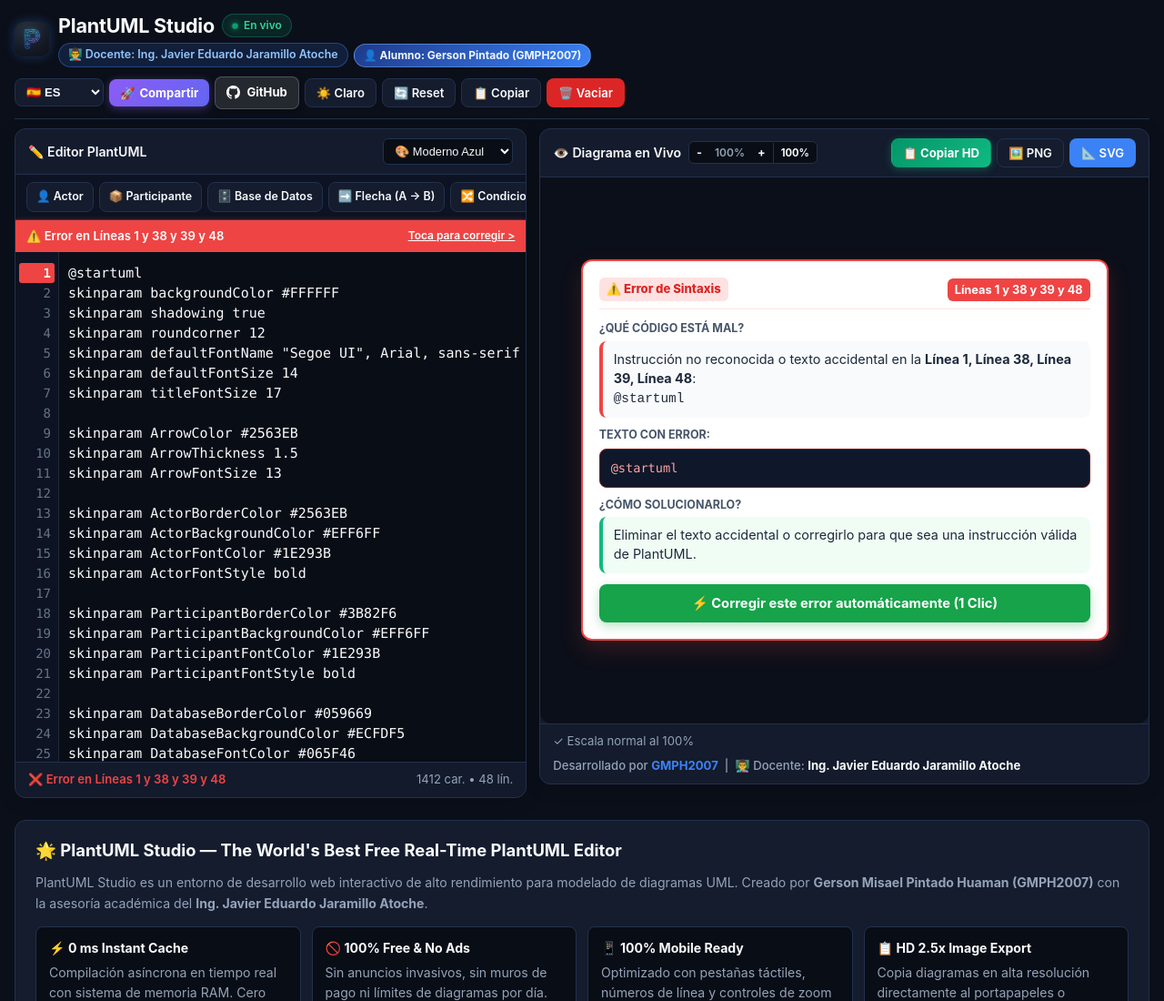
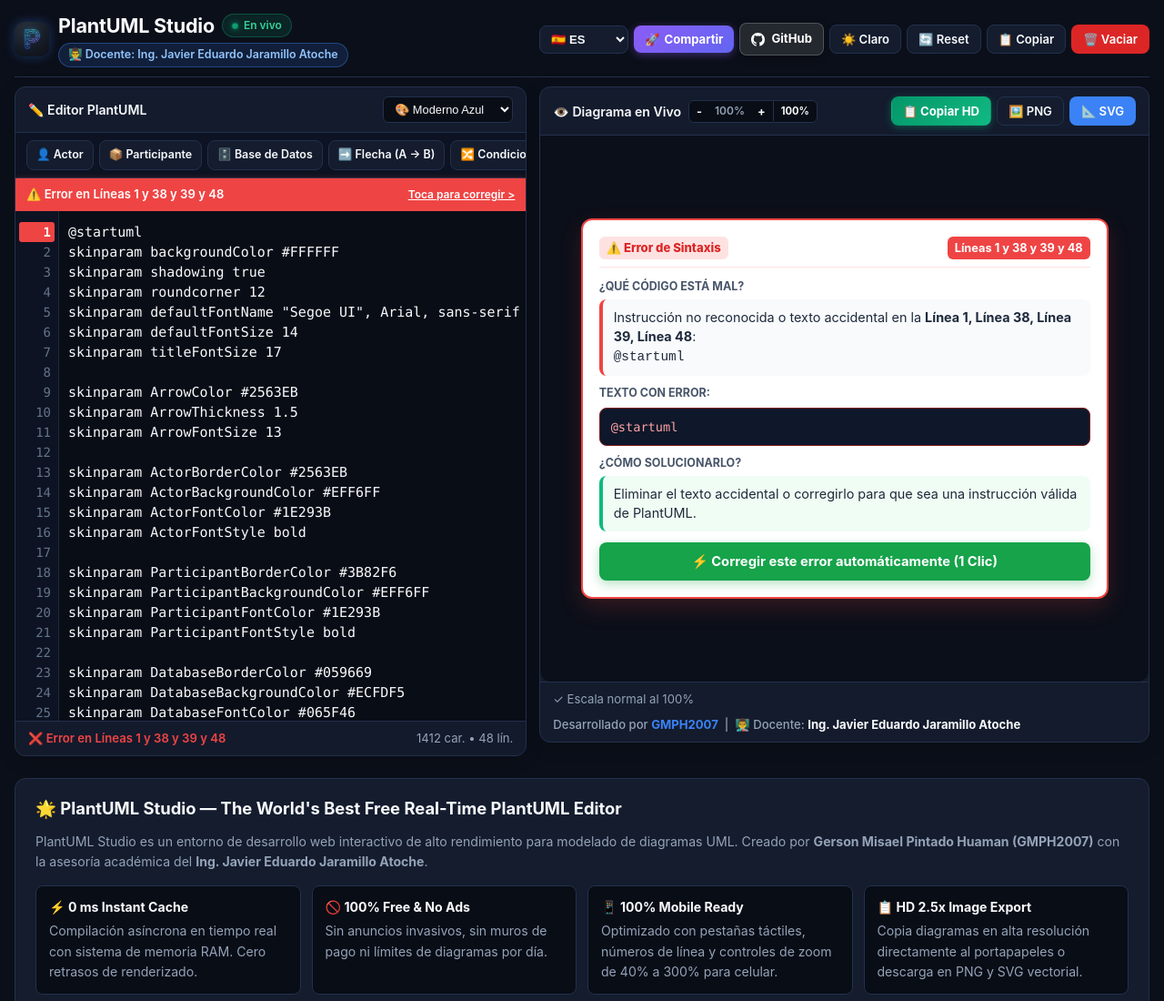
Before and after one commit to GMPH2007/plantuml-studio, a plain HTML site: page index.html in a window 1280 px wide. Shown: the top 1100 px of the page at 91% size. Drawn offline with Linux system fonts and the light colour scheme; no server answers.

Commit message:
chore: retirar insignia de alumno de la cabecera

```diff
--- a/index.html
+++ b/index.html
@@ -911,10 +911,7 @@
         </div>
         <div style="display: flex; gap: 6px; align-items: center; margin-top: 3px; flex-wrap: wrap;">
           <span class="badge-docente">👨‍🏫 Docente: Ing. Javier Eduardo Jaramillo Atoche</span>
-          <a href="https://github.com/GMPH2007" target="_blank" class="badge-dev" style="text-decoration: none;">
-            👤 Alumno: Gerson Pintado (GMPH2007)
-          </a>
-        </div>
+          </div>
       </div>
     </div>
     <div class="top-tools">
```
